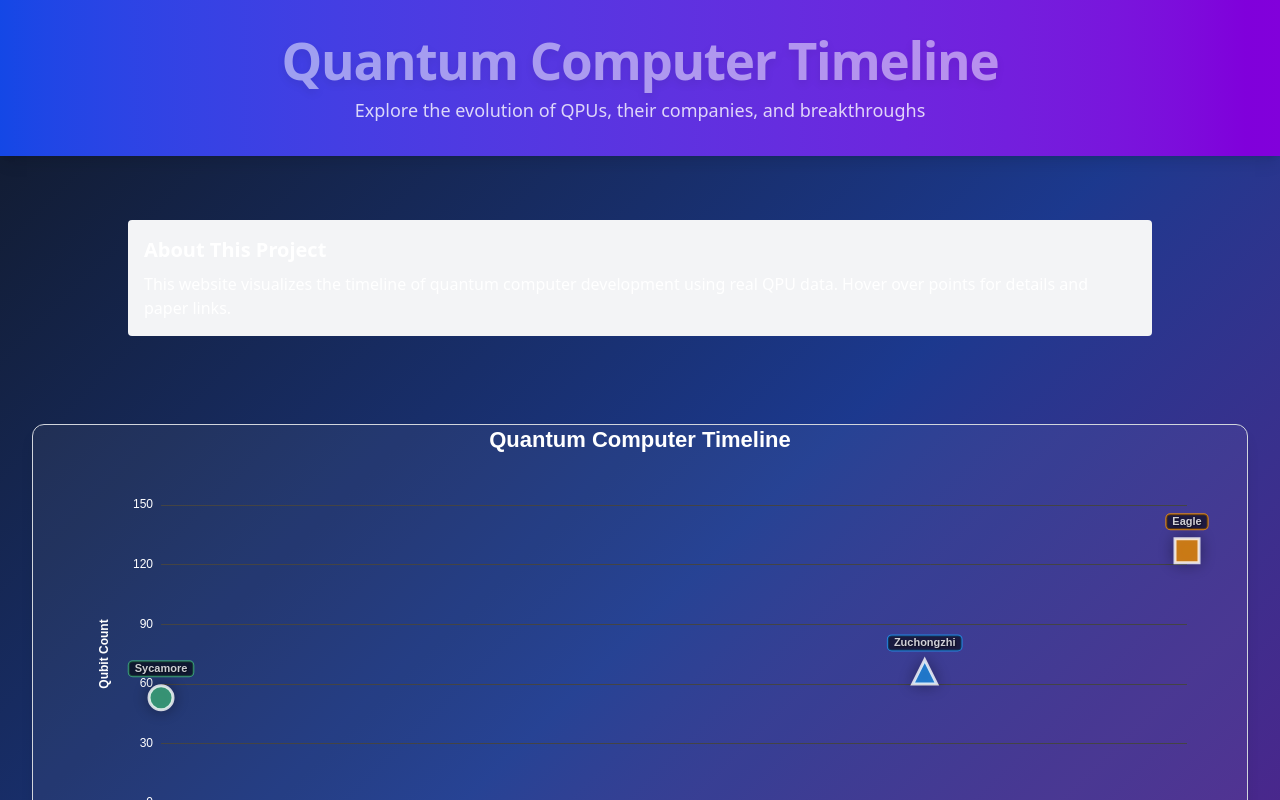
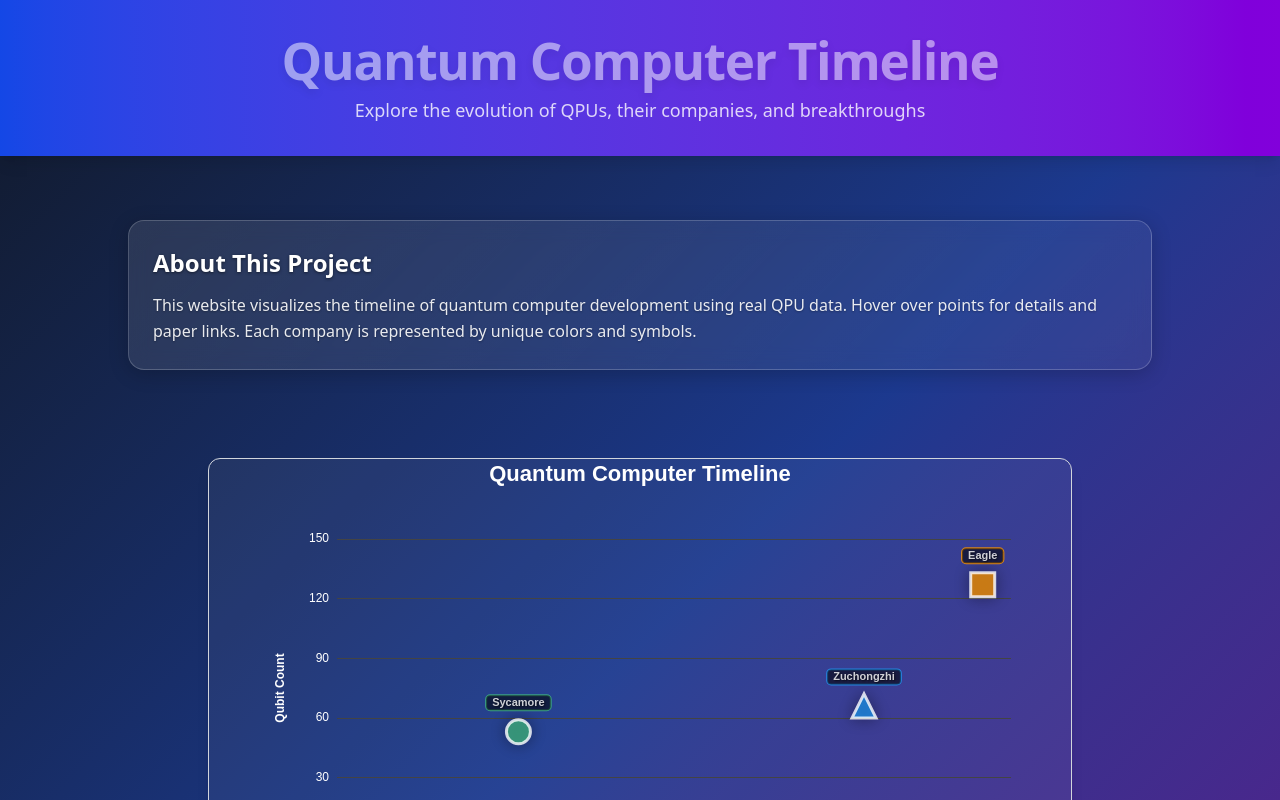
Before and after one commit to aben20807/quantum-computer-timeline, a Vue app: page / in a window 1280 px wide. Shown: the top 800 px of the page. Built offline with nearby package versions, Linux system fonts and the light colour scheme.

Commit message:
Fixed timeline x-axis to display equal spacing between years and ensure correct data point positioning

```diff
--- a/src/App.vue
+++ b/src/App.vue
@@ -68,14 +68,50 @@ onMounted(() => {
 function handlePointHover(qpu, event) {
   selectedQPU.value = qpu;
   showTooltip.value = true;
-  // Position tooltip with some offset to avoid cursor interference
-  tooltipPosition.value = {
-    x: event.clientX + 15,
-    y: event.clientY - 10
-  };
+
+  // Calculate position with bounds checking
+  const tooltipWidth = 280; // Approximate tooltip width
+  const tooltipHeight = 200; // Approximate tooltip height
+  const margin = 20;
+
+  let x = event.clientX + 15;
+  let y = event.clientY - 10;
+
+  // Check if tooltip would go off the right edge
+  if (x + tooltipWidth > window.innerWidth - margin) {
+    x = event.clientX - tooltipWidth - 15;
+  }
+
+  // Check if tooltip would go off the bottom edge
+  if (y + tooltipHeight > window.innerHeight - margin) {
+    y = event.clientY - tooltipHeight - 10;
+  }
+
+  // Ensure tooltip doesn't go off the left or top edges
+  x = Math.max(margin, x);
+  y = Math.max(margin, y);
+
+  tooltipPosition.value = { x, y };
 }
 
 function handleChartLeave() {
+  // Add a small delay to allow moving from chart to tooltip
+  setTimeout(() => {
+    if (!isHoveringTooltip.value) {
+      showTooltip.value = false;
+      selectedQPU.value = null;
+    }
+  }, 100);
+}
+
+const isHoveringTooltip = ref(false);
+
+function handleTooltipMouseEnter() {
+  isHoveringTooltip.value = true;
+}
+
+function handleTooltipMouseLeave() {
+  isHoveringTooltip.value = false;
   showTooltip.value = false;
   selectedQPU.value = null;
 }
@@ -91,7 +127,7 @@ function handleChartLeave() {
       <div class="max-w-5xl mx-auto w-full">
         <AboutSection />
       </div>
-      <div class="w-full">
+      <div class="max-w-4xl mx-auto w-full">
         <TimelineChart :data="qpuData" @point-hover="handlePointHover" @mouseleave="handleChartLeave" />
       </div>
       <div class="max-w-4xl mx-auto w-full">
@@ -106,9 +142,10 @@ function handleChartLeave() {
                position: 'fixed',
                left: tooltipPosition.x + 'px',
                top: tooltipPosition.y + 'px',
-               zIndex: 1000,
-               pointerEvents: 'none'
-             }">
+               zIndex: 1000
+             }"
+             @mouseenter="handleTooltipMouseEnter"
+             @mouseleave="handleTooltipMouseLeave">
           <QPUDetailTooltip :qpu="selectedQPU" />
         </div>
       </transition>
--- a/src/components/AboutSection.vue
+++ b/src/components/AboutSection.vue
@@ -1,10 +1,41 @@
 <template>
-  <section class="my-8 p-4 bg-gray-100 rounded">
-    <h2 class="text-xl font-bold mb-2">About This Project</h2>
-    <p>This website visualizes the timeline of quantum computer development using real QPU data. Hover over points for details and paper links.</p>
+  <section class="about-section">
+    <h2 class="about-title">About This Project</h2>
+    <p class="about-text">
+      This website visualizes the timeline of quantum computer development using real QPU data.
+      Hover over points for details and paper links. Each company is represented by unique colors and symbols.
+    </p>
   </section>
 </template>
 
 <script setup>
 // No props needed
 </script>
+
+<style scoped>
+.about-section {
+  margin: 2rem 0;
+  padding: 1.5rem;
+  background: linear-gradient(135deg, rgba(255,255,255,0.1) 0%, rgba(255,255,255,0.05) 100%);
+  border: 1px solid rgba(255,255,255,0.2);
+  border-radius: 1rem;
+  backdrop-filter: blur(10px);
+  box-shadow: 0 4px 20px rgba(0,0,0,0.2);
+}
+
+.about-title {
+  font-size: 1.5rem;
+  font-weight: 700;
+  margin-bottom: 0.75rem;
+  color: #ffffff;
+  text-shadow: 0 1px 3px rgba(0,0,0,0.5);
+}
+
+.about-text {
+  font-size: 1rem;
+  line-height: 1.6;
+  color: rgba(255,255,255,0.9);
+  text-shadow: 0 1px 2px rgba(0,0,0,0.3);
+  margin: 0;
+}
+</style>
--- a/src/components/QPUDetailTooltip.vue
+++ b/src/components/QPUDetailTooltip.vue
@@ -68,7 +68,8 @@ const props = defineProps({
 }
 
 .papers-list li {
-  margin: 0.25rem 0;
+  margin: 0.5rem 0;
+  padding: 0.25rem 0;
 }
 
 .paper-link {
@@ -76,11 +77,22 @@ const props = defineProps({
   text-decoration: none;
   font-weight: 500;
   transition: color 0.2s ease;
+  cursor: pointer;
+  position: relative;
+  z-index: 10;
 }
 
 .paper-link:hover {
   color: #1d4ed8;
   text-decoration: underline;
+}
+
+.paper-link:visited {
+  color: #7c3aed;
+}
+
+.paper-link:active {
+  color: #1e40af;
 }
 
 .description {
--- a/src/components/TimelineChart.vue
+++ b/src/components/TimelineChart.vue
@@ -1,9 +1,9 @@
 <template>
   <div class="w-full px-4 py-6">
     <div
-      class="relative border border-gray-300 bg-white/5 rounded-xl shadow-lg mx-auto"
+      class="relative border border-gray-300 bg-white/5 rounded-xl shadow-lg"
       ref="chartContainer"
-      style="width: 100%; max-width: 1400px; height: 500px; min-height: 420px;"
+      style="width: 100%; height: 500px; min-height: 420px;"
     ></div>
   </div>
 </template>
@@ -96,6 +96,17 @@ const renderChart = () => {
     return;
   }
 
+  // Calculate min and max years from the data for proper axis bounds
+  const timestamps = chartData.map(item => item[0]);
+  const minTimestamp = Math.min(...timestamps);
+  const maxTimestamp = Math.max(...timestamps);
+  const minYear = new Date(minTimestamp).getFullYear();
+  const maxYear = new Date(maxTimestamp).getFullYear();
+
+  // Create year boundaries for the axis
+  const startOfAxis = new Date(minYear, 0, 1).getTime();
+  const endOfAxis = new Date(maxYear + 1, 0, 1).getTime();
+
   const option = {
     title: {
       text: 'Quantum Computer Timeline',
@@ -113,20 +124,39 @@ const renderChart = () => {
       containLabel: true
     },
     xAxis: {
-      type: 'time',
+      type: 'time', // Back to time type for correct data positioning
       name: 'Release Date',
       nameLocation: 'middle',
       nameGap: 30,
       nameTextStyle: { color: '#fff', fontWeight: 'bold' },
+      min: startOfAxis,
+      max: endOfAxis,
+      minInterval: 3600 * 24 * 365 * 1000, // Ensure minimum interval is one year
+      maxInterval: 3600 * 24 * 365 * 1000, // Ensure maximum interval is one year
+      splitNumber: maxYear - minYear + 1, // Force exactly one split per year
+      boundaryGap: ['5%', '5%'], // Add padding to the axis
       axisLabel: {
         color: '#fff',
         formatter: (value) => {
-          return echarts.time.format(value, '{yyyy}-{MM}');
+          return echarts.time.format(value, '{yyyy}');
+        },
+        interval: (index, value) => {
+          // Only show labels at the start of each year
+          const date = new Date(value);
+          return date.getMonth() === 0 && date.getDate() === 1;
+        },
+        align: 'center'
+      },
+      axisTick: {
+        lineStyle: { color: '#fff' },
+        interval: (index, value) => {
+          // Only show ticks at the start of each year
+          const date = new Date(value);
+          return date.getMonth() === 0 && date.getDate() === 1;
         }
       },
       splitLine: { show: false },
-      axisLine: { lineStyle: { color: '#fff' } },
-      axisTick: { lineStyle: { color: '#fff' } }
+      axisLine: { lineStyle: { color: '#fff' } }
     },
     yAxis: {
       type: 'value',
@@ -145,7 +175,7 @@ const renderChart = () => {
         const qpu = item[3];
         const style = getCompanyStyle(qpu.company);
         return {
-          value: [item[0], item[1]],
+          value: [item[0], item[1]], // Now correctly interpreted as [time, value]
           symbol: style.symbol,
           symbolSize: 24,
           itemStyle: {
```
